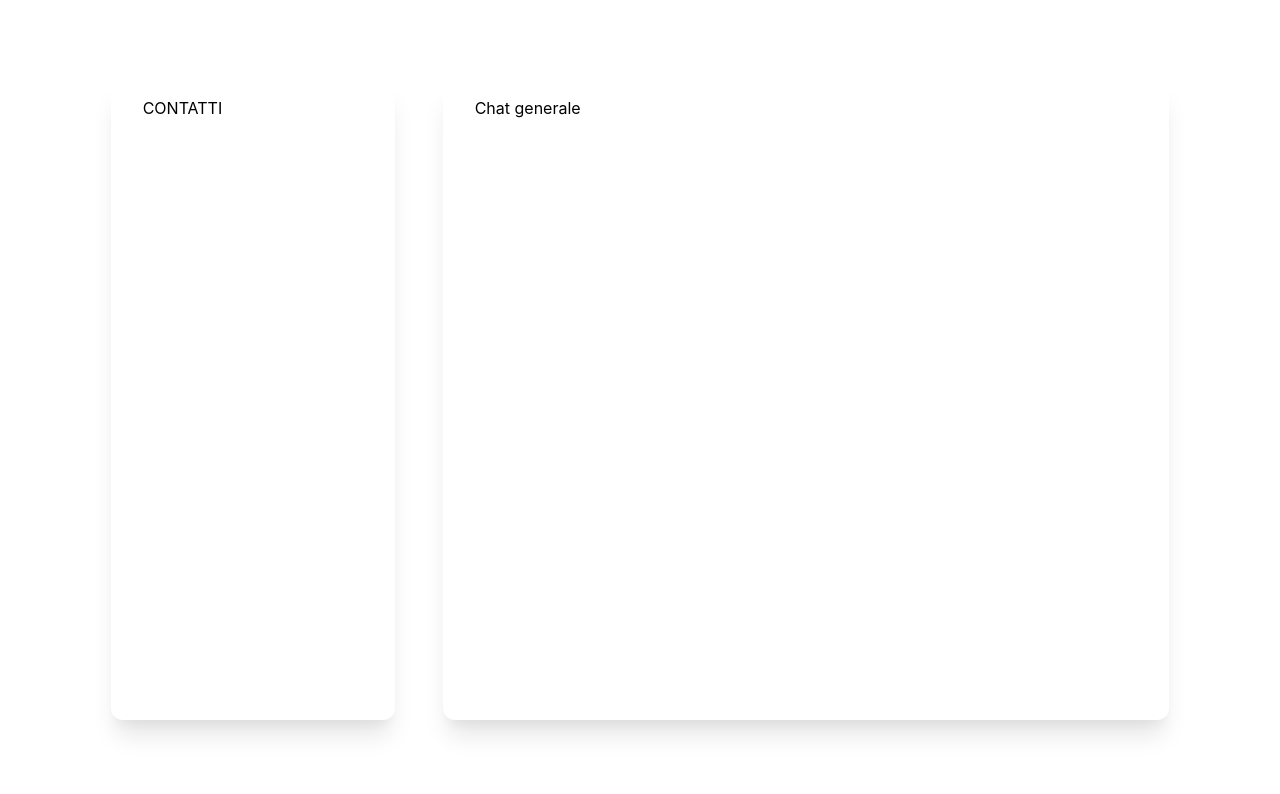
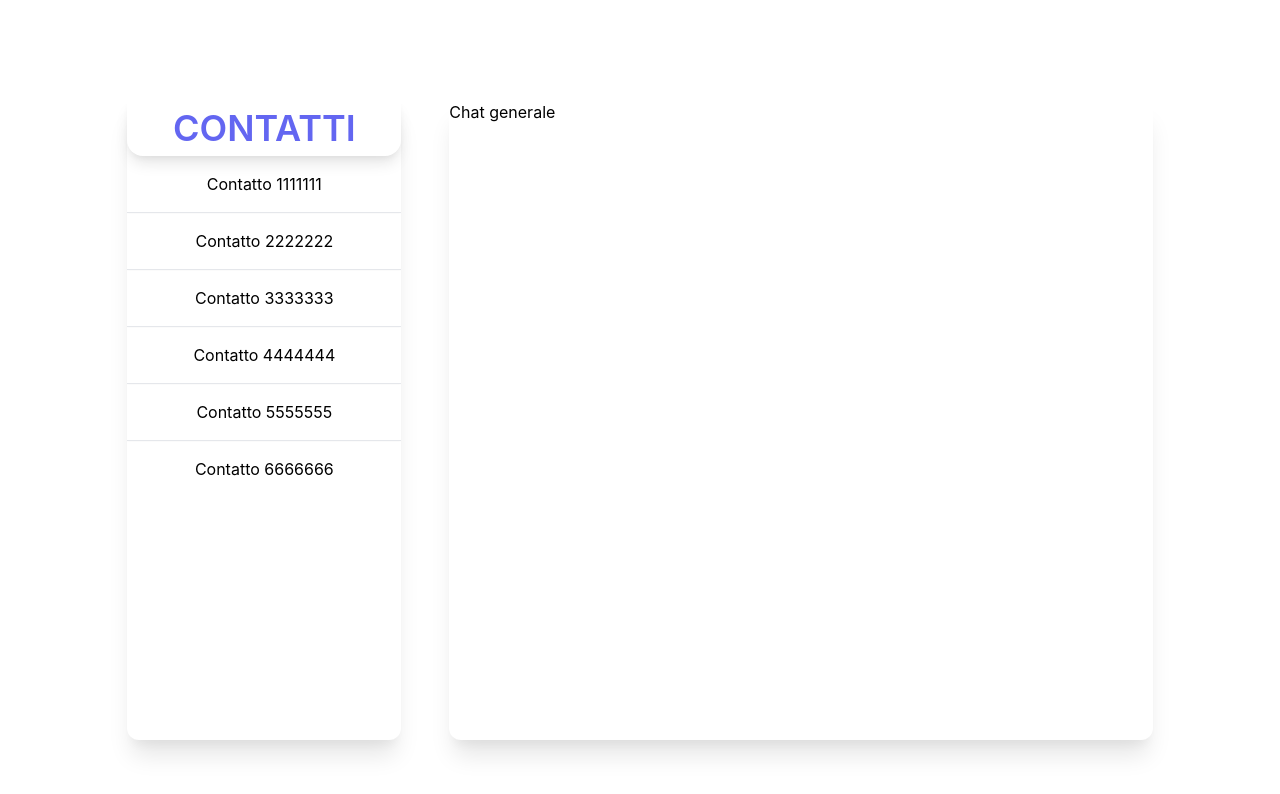
Before and after one commit to DaniloMaglia/WUDApp, a React (Create React App) app in the folder wudweb/: page / in a window 1280 px wide. Shown: the top 794 px of the page. Built offline with nearby package versions, Linux system fonts and the light colour scheme.

Commit message:
Creato componente ContactList e testata una ui

```diff
--- a/wudweb/src/App.tsx
+++ b/wudweb/src/App.tsx
@@ -1,12 +1,12 @@
 import './static/css/App.css';
-import {Card} from "./wud";
+import { Card, ContactList } from "./wud";
 
 function App() {
   	return (
-	  	<div className="h-screen grid grid-cols-12 gap-12">
+	  	<div className="h-screen m-5 grid grid-cols-12 gap-12">
 			<div className="col-span-1 "/>
 			<Card width="3" color="white" >
-				<p>CONTATTI</p>
+                <ContactList/>
 			</Card>
 			<Card width="7" color="white">
 				<p>Chat generale</p>
--- a/wudweb/src/wud/Card.tsx
+++ b/wudweb/src/wud/Card.tsx
@@ -3,8 +3,7 @@ import React from 'react';
 export class Card extends React.Component<{ width: string, color: string}> {
     render() {
         return (
-            <div className={`col-span-${this.props.width} bg-${this.props.color}
-                            py-4 px-8 shadow-xl rounded-xl my-20`}>{this.props.children}</div>
+            <div className={`col-span-${this.props.width} bg-${this.props.color} shadow-xl rounded-xl my-20`}>{this.props.children}</div> // py-4 px-8
         );
     }
 }
--- /dev/null
+++ b/wudweb/src/wud/ContactList.tsx
@@ -0,0 +1,19 @@
+import React from 'react';
+
+export class ContactList extends React.Component {
+    render() {
+        return (
+            <div className={''}>
+                <p className={'shadow-lg rounded-b-2xl text-4xl font-semibold text-center text-indigo-500 uppercase py-2'}>contatti</p>
+                <div className={'flex flex-col items-center divide-y overflow-y-hidden overflow-x-hidden text-center'}>
+                    <p className={'py-4 shadow-sm hover:shadow-md transform hover:scale-105 w-full'}>Contatto 1111111</p>
+                    <p className={'py-4 shadow-sm hover:shadow-md transform hover:scale-105 w-full'}>Contatto 2222222</p>
+                    <p className={'py-4 shadow-sm hover:shadow-md transform hover:scale-105 w-full'}>Contatto 3333333</p>
+                    <p className={'py-4 shadow-sm hover:shadow-md transform hover:scale-105 w-full'}>Contatto 4444444</p>
+                    <p className={'py-4 shadow-sm hover:shadow-md transform hover:scale-105 w-full'}>Contatto 5555555</p>
+                    <p className={'py-4 shadow-sm hover:shadow-md transform hover:scale-105 w-full'}>Contatto 6666666</p>
+                </div>
+            </div>
+        );
+    }
+}
--- a/wudweb/src/wud/index.ts
+++ b/wudweb/src/wud/index.ts
@@ -1 +1,2 @@
+export { ContactList } from "./ContactList";
 export { Card } from "./Card";
```
Also changed, not shown: wudweb/src/index.tsx (+4 -4 lines).
